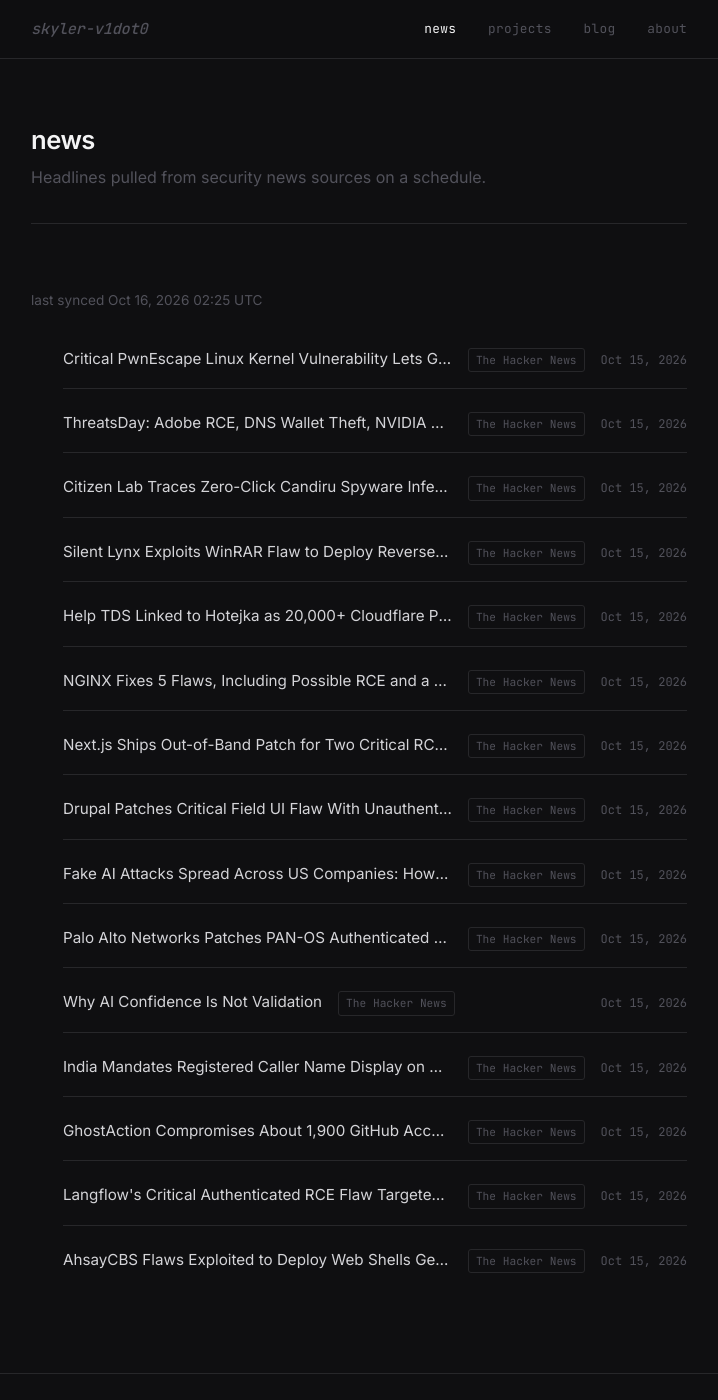
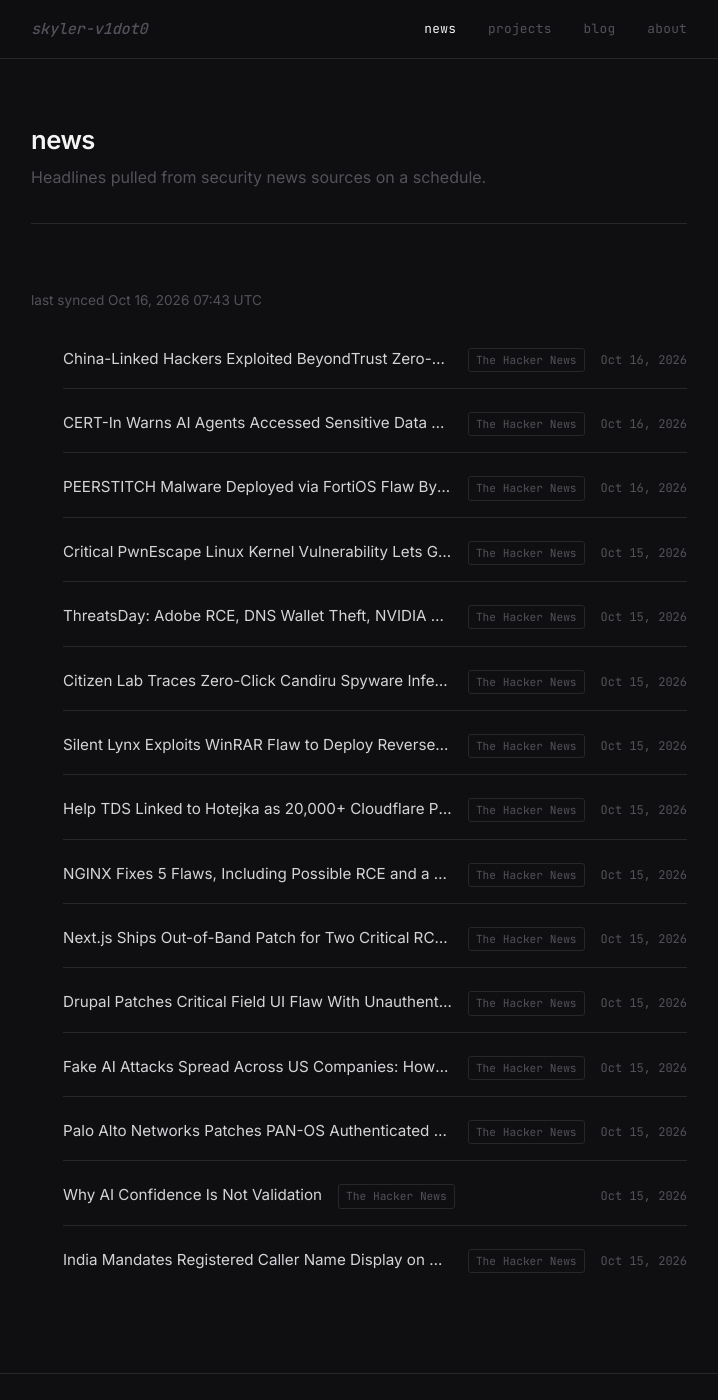
Before and after one commit to skyler-v1dot0/personal-site, a Jekyll site: the page built from news.html, in a window 1280 px wide and 1400 px high. Shown: the whole window, without its empty margins (281-999 px from the left). Built offline with Jekyll 4.4.1, drawn with Linux system fonts in a browser that asks for light colours.

Commit message:
chore: sync news feed [skip ci]

```diff
--- a/_data/news.yml
+++ b/_data/news.yml
@@ -1,6 +1,21 @@
 ---
-updated_at: '2026-10-16T02:25:42Z'
+updated_at: '2026-10-16T07:43:27Z'
 items:
+- title: China-Linked Hackers Exploited BeyondTrust Zero-Day to Take Over Remote Support
+    Servers
+  url: https://thehackernews.com/2026/10/china-linked-hackers-exploited.html
+  source: The Hacker News
+  published: '2026-10-16T06:55:55Z'
+- title: CERT-In Warns AI Agents Accessed Sensitive Data at Indian Organizations During
+    Testing
+  url: https://thehackernews.com/2026/10/cert-in-warns-ai-agents-accessed.html
+  source: The Hacker News
+  published: '2026-10-16T06:53:09Z'
+- title: PEERSTITCH Malware Deployed via FortiOS Flaw Bypasses Checks on Tagged VPN
+    Sessions
+  url: https://thehackernews.com/2026/10/attackers-exploit-fortios-flaw-to.html
+  source: The Hacker News
+  published: '2026-10-16T04:59:36Z'
 - title: Critical PwnEscape Linux Kernel Vulnerability Lets Guest VMs Read Host Memory
   url: https://thehackernews.com/2026/10/critical-pwnescape-linux-kernel.html
   source: The Hacker News
@@ -58,18 +73,3 @@ items:
   url: https://thehackernews.com/2026/10/india-mandates-registered-caller-name.html
   source: The Hacker News
   published: '2026-10-15T10:42:16Z'
-- title: GhostAction Compromises About 1,900 GitHub Accounts, Targets Over 30,000
-    Repositories
-  url: https://thehackernews.com/2026/10/ghostaction-compromises-about-1900.html
-  source: The Hacker News
-  published: '2026-10-15T08:45:10Z'
-- title: Langflow's Critical Authenticated RCE Flaw Targeted in 1,423 Honeypot Exploit
-    Attempts
-  url: https://thehackernews.com/2026/10/langflows-critical-authenticated-rce.html
-  source: The Hacker News
-  published: '2026-10-15T07:07:05Z'
-- title: AhsayCBS Flaws Exploited to Deploy Web Shells Get New Fixes After Incomplete
-    Patches
-  url: https://thehackernews.com/2026/10/ahsaycbs-flaws-exploited-to-deploy-web.html
-  source: The Hacker News
-  published: '2026-10-15T06:43:08Z'
```
